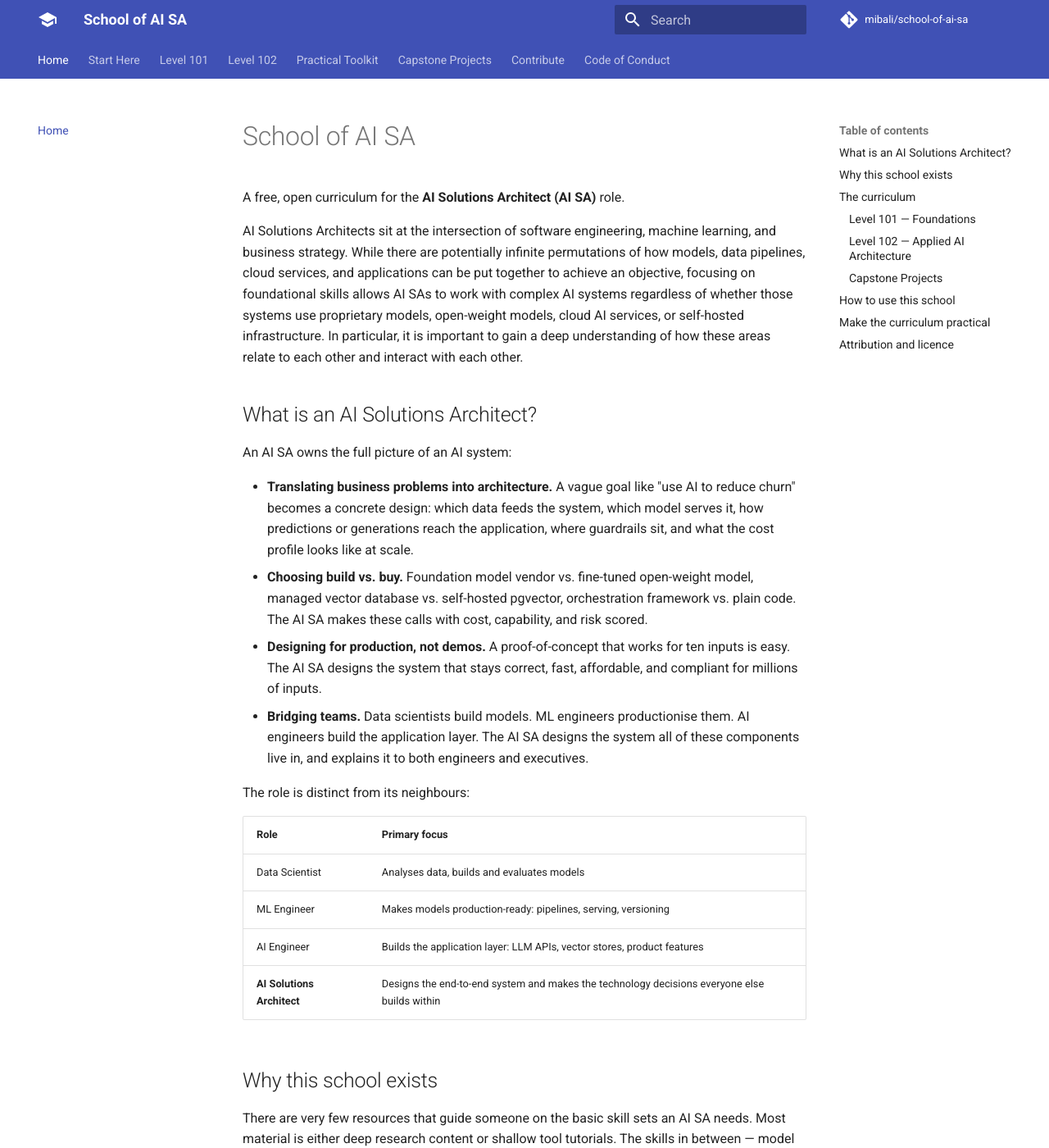
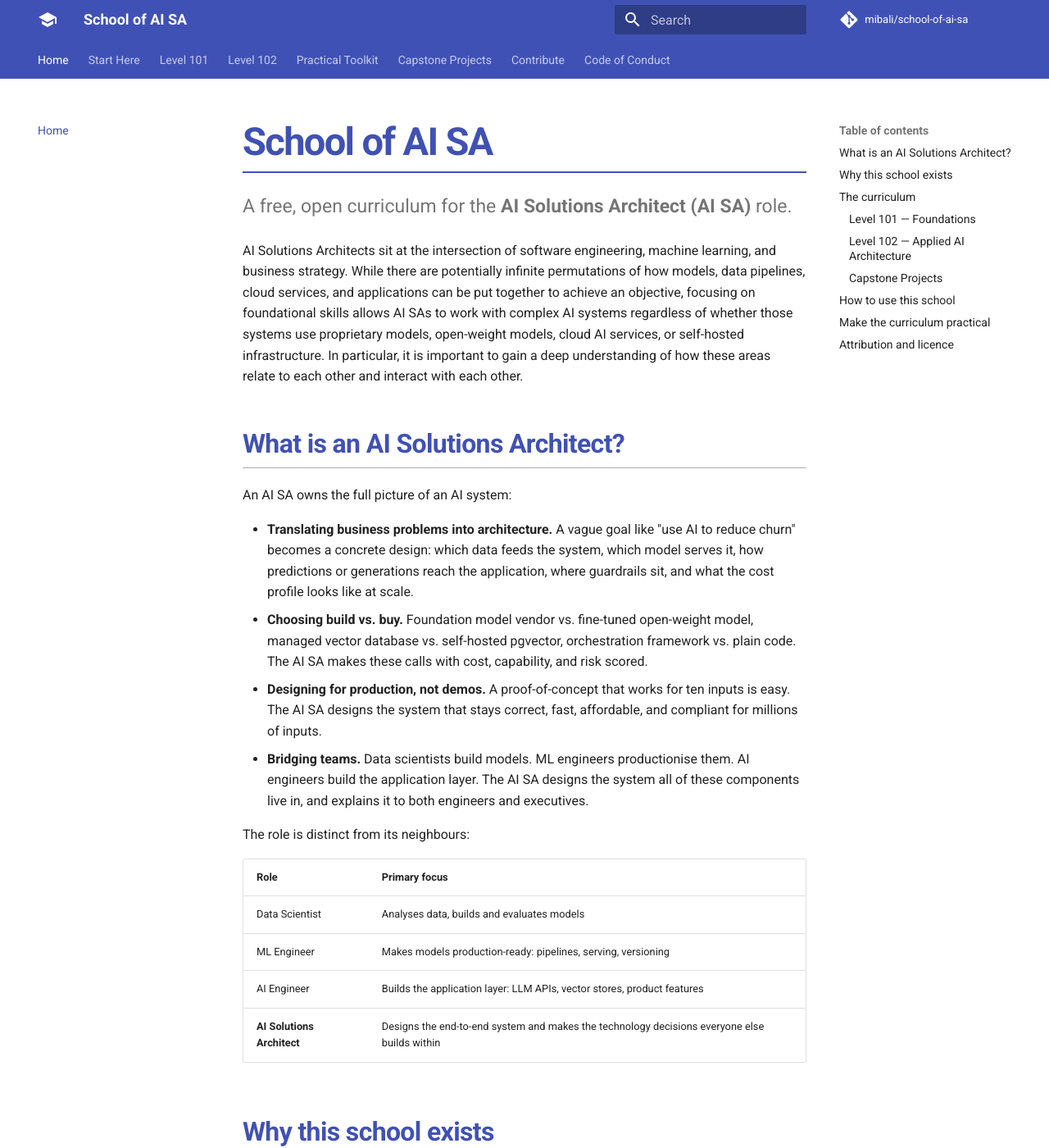
Before and after one commit to mibali/school-of-ai-sa, an MkDocs documentation site: the page built from docs/index.md, in a window 1280 px wide and 1400 px high. Shown: the whole window at 82% size. Built offline with MkDocs 1.6.1 and Material for MkDocs 9.7.7, drawn with Linux system fonts in a browser that asks for light colours; comment, search, counter and statistics services are not loaded.

Commit message:
Improve documentation hierarchy and first-load performance
Amp-Thread-ID: https://ampcode.com/threads/T-01a0b8d3-9d39-775a-bd15-4880ca59c3e4
Co-authored-by: Amp <amp@ampcode.com>

```diff
--- /dev/null
+++ b/docs/assets/stylesheets/typography.css
@@ -0,0 +1,55 @@
+.md-typeset h1 {
+  border-bottom: 0.12rem solid var(--md-primary-fg-color);
+  color: var(--md-primary-fg-color);
+  font-size: 2.35rem;
+  font-weight: 700;
+  letter-spacing: -0.035em;
+  line-height: 1.15;
+  margin-bottom: 0.7rem;
+  padding-bottom: 0.45rem;
+}
+
+.md-typeset h1 + p {
+  color: var(--md-default-fg-color--light);
+  font-size: 1.15rem;
+  line-height: 1.55;
+}
+
+.md-typeset h2 {
+  border-bottom: 0.05rem solid var(--md-default-fg-color--lighter);
+  color: var(--md-primary-fg-color);
+  font-size: 1.6rem;
+  font-weight: 650;
+  letter-spacing: -0.02em;
+  margin-top: 2.35rem;
+  padding-bottom: 0.3rem;
+}
+
+.md-typeset h3 {
+  color: var(--md-default-fg-color);
+  font-size: 1.2rem;
+  font-weight: 700;
+  letter-spacing: -0.01em;
+  margin-top: 1.8rem;
+}
+
+.md-typeset h4,
+.md-typeset h5,
+.md-typeset h6 {
+  color: var(--md-default-fg-color--light);
+  font-size: 0.9rem;
+  font-weight: 700;
+  letter-spacing: 0.04em;
+  margin-top: 1.5rem;
+  text-transform: uppercase;
+}
+
+@media screen and (max-width: 44.9375em) {
+  .md-typeset h1 {
+    font-size: 1.9rem;
+  }
+
+  .md-typeset h2 {
+    font-size: 1.4rem;
+  }
+}
--- a/mkdocs.yml
+++ b/mkdocs.yml
@@ -9,6 +9,7 @@ edit_uri: edit/main/docs/
 
 theme:
   name: material
+  custom_dir: overrides
   features:
     - navigation.tabs
     - navigation.sections
@@ -23,6 +24,7 @@ theme:
     logo: material/school
 
 extra_css:
+  - assets/stylesheets/typography.css
   - assets/stylesheets/diagram-viewer.css
 
 extra_javascript:
--- /dev/null
+++ b/overrides/partials/source.html
@@ -0,0 +1,14 @@
+{#-
+  Keep the repository link, but omit Material's source component marker.
+  The marker causes the browser to request GitHub repository facts on every
+  first visit, which is unnecessary for this documentation site.
+-#}
+<a href="{{ config.repo_url }}" title="{{ lang.t('source') }}" class="md-source">
+  <div class="md-source__icon md-icon">
+    {% set icon = config.theme.icon.repo or "fontawesome/brands/git-alt" %}
+    {% include ".icons/" ~ icon ~ ".svg" %}
+  </div>
+  <div class="md-source__repository">
+    {{ config.repo_name }}
+  </div>
+</a>
```
